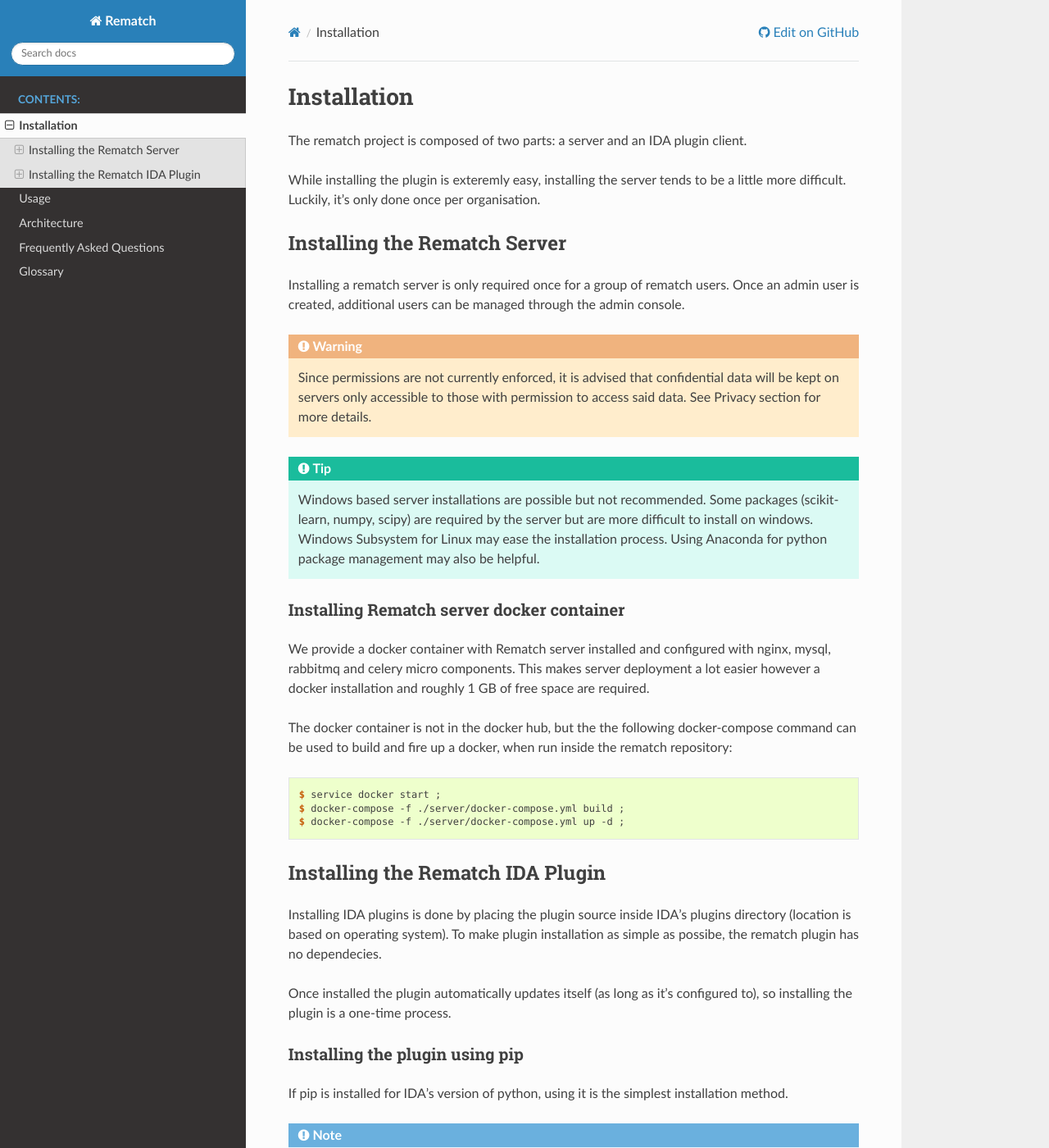
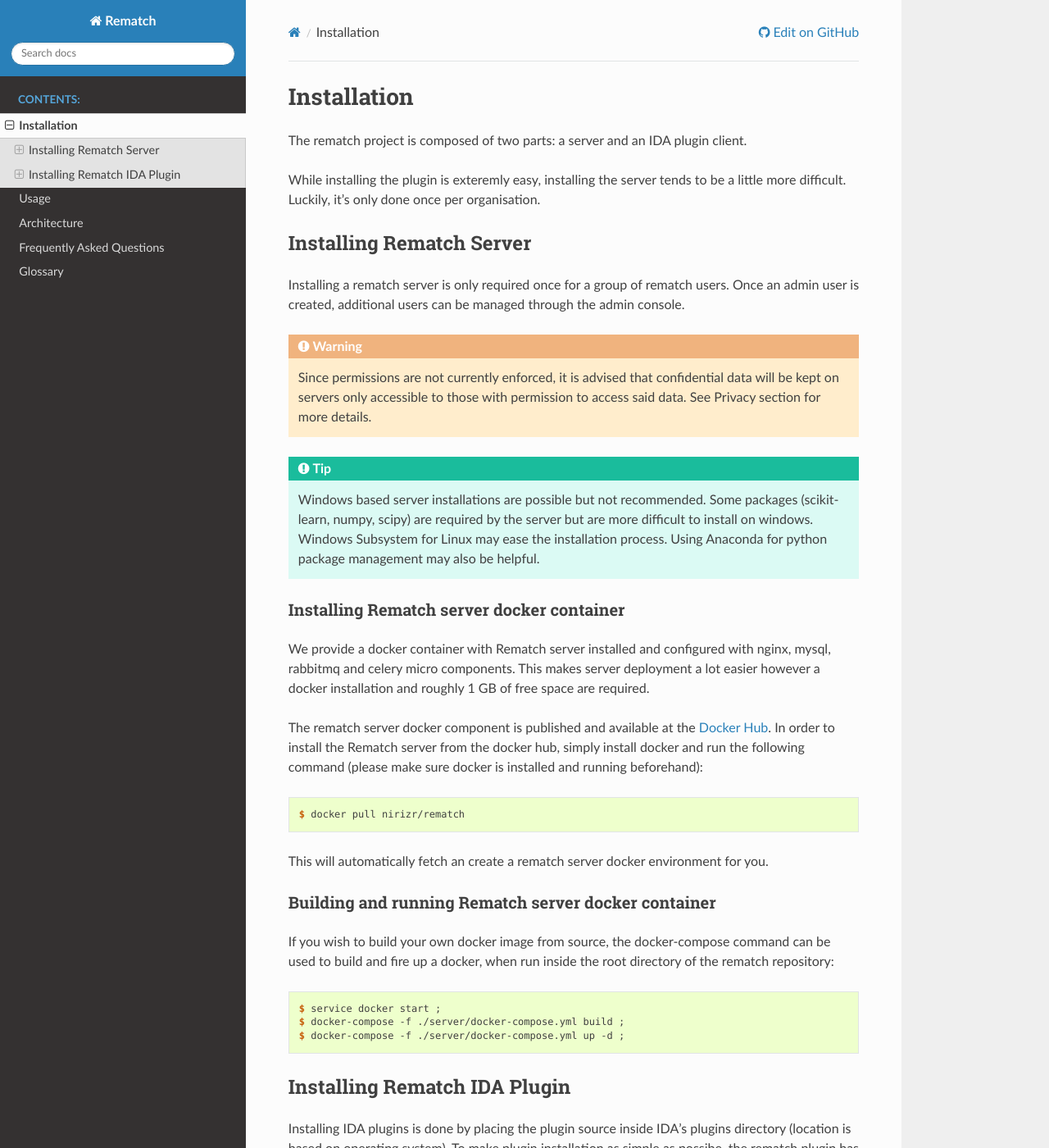
Before and after one commit to nirizr/rematch, a Sphinx documentation site: the page built from docs/installation.rst, in a window 1280 px wide and 1400 px high. Shown: the whole window at 82% size. Built offline with Sphinx 7.4.7 and the Read the Docs theme 2.0.0, drawn with Linux system fonts in a browser that asks for light colours; pages that are not in the unit, such as notebooks, are missing from menus; some of the changed text lies outside the part shown.

Commit message:
Nirizr/docs dockerhub (#408)
* minor doc fixes

* Explain installation as pulled image from docker hub

* Minor visual fixes

```diff
--- a/docs/conf.py
+++ b/docs/conf.py
@@ -112,7 +112,7 @@ if not on_rtd:  # only import and set the theme if we're building docs locally
 # Add any paths that contain custom static files (such as style sheets) here,
 # relative to this directory. They are copied after the builtin static files,
 # so a file named "default.css" will overwrite the builtin "default.css".
-html_static_path = ['_static']
+# html_static_path = ['static']
 
 
 # -- Options for HTMLHelp output ------------------------------------------
--- a/docs/index.rst
+++ b/docs/index.rst
@@ -30,7 +30,6 @@ synchronization between multiple reverse engineers working on the same file.
 
    installation
    usage
-   engines
    architecture
    faq
    glossary
--- a/docs/installation.rst
+++ b/docs/installation.rst
@@ -6,8 +6,8 @@ The rematch project is composed of two parts: a server and an IDA plugin client.
 While installing the plugin is exteremly easy, installing the server tends to
 be a little more difficult. Luckily, it's only done once per organisation.
 
-Installing the Rematch Server
------------------------------
+Installing Rematch Server
+-------------------------
 
 Installing a rematch server is only required once for a group of rematch users.
 Once an admin user is created, additional users can be managed through the
@@ -31,9 +31,24 @@ nginx, mysql, rabbitmq and celery micro components. This makes server
 deployment a lot easier however a docker installation and roughly 1 GB of free
 space are required.
 
-The docker container is not in the docker hub, but the the following docker-compose
-command can be used to build and fire up a docker, when run inside the rematch
-repository:
+The rematch server docker component is published and available at the `Docker
+Hub <https://hub.docker.com/r/nirizr/rematch>`_. In order to install the
+Rematch server from the docker hub, simply install docker and run the following
+command (please make sure docker is installed and running beforehand):
+
+.. code-block:: console
+
+    $ docker pull nirizr/rematch
+
+This will automatically fetch an create a rematch server docker environment for
+you.
+
+Building and running Rematch server docker container
+++++++++++++++++++++++++++++++++++++++++++++++++++++
+
+If you wish to build your own docker image from source, the docker-compose
+command can be used to build and fire up a docker, when run inside the root
+directory of the rematch repository:
 
 .. code-block:: console
 
@@ -41,8 +56,8 @@ repository:
    $ docker-compose -f ./server/docker-compose.yml build ;
    $ docker-compose -f ./server/docker-compose.yml up -d ;
 
-Installing the Rematch IDA Plugin
----------------------------------
+Installing Rematch IDA Plugin
+-----------------------------
 
 Installing IDA plugins is done by placing the plugin source inside IDA's
 plugins directory (location is based on operating system). To make plugin
@@ -51,8 +66,8 @@ installation as simple as possibe, the rematch plugin has no dependecies.
 Once installed the plugin automatically updates itself (as long as it's
 configured to), so installing the plugin is a one-time process.
 
-Installing the plugin using pip
-+++++++++++++++++++++++++++++++
+Installing plugin using pip
++++++++++++++++++++++++++++
 
 If pip is installed for IDA's version of python, using it is the simplest
 installation method.
@@ -98,8 +113,8 @@ this run the following pip command line with any instance of pip:
       $ pip install rematch-idaplugin
           --target="C:\Program Files (x86)\IDA 6.9\plugins"
 
-Installing the plugin manually
-++++++++++++++++++++++++++++++
+Installing plugin manually
+++++++++++++++++++++++++++
 
 If you don't have pip, or prefer not to use it, you can still manually install
 the plugin by simply extracting the contents of the `idaplugin directory
```
Also changed, not shown: docs/architecture.rst (+9 -8 lines).
